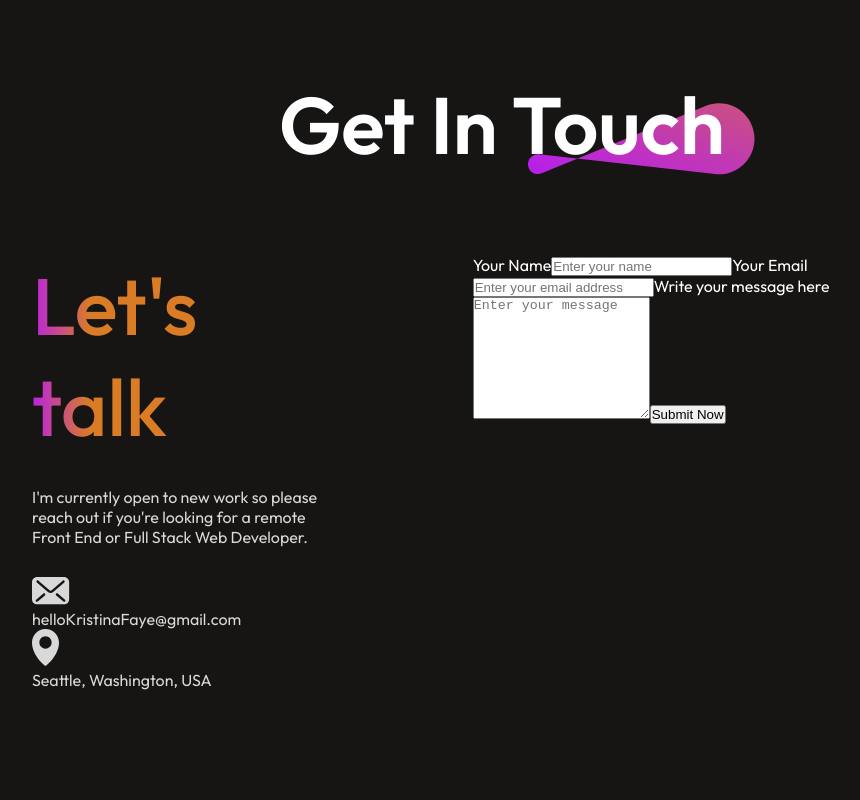
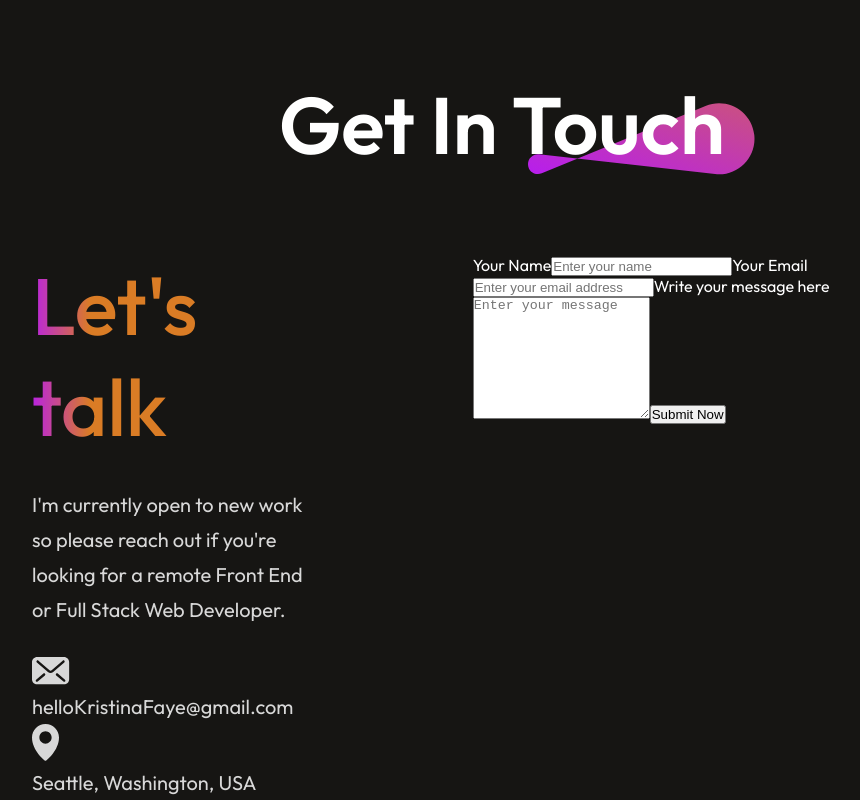
Before and after one commit to hellokristinafaye/portfolio-react, a React (Vite) app: page / in a window 1280 px wide. Shown: the part 3279-4079 px from the top of the page, without its empty margins (138-998 px from the left). Before the commit the page ends 3969 px from the top, so only its background shows below. Built offline with nearby package versions, Linux system fonts and the light colour scheme.

Commit message:
section styled

```diff
--- a/src/components/Contact/Contact.css
+++ b/src/components/Contact/Contact.css
@@ -40,4 +40,6 @@
 .contact-left p {
     max-width: 550px;
     color: var(--lt-grey);
+    font-size: 20px;
+    line-height: 35px;
 }
```
